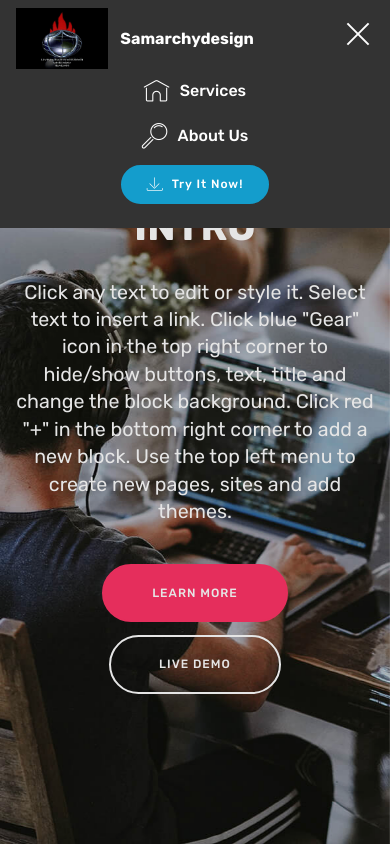
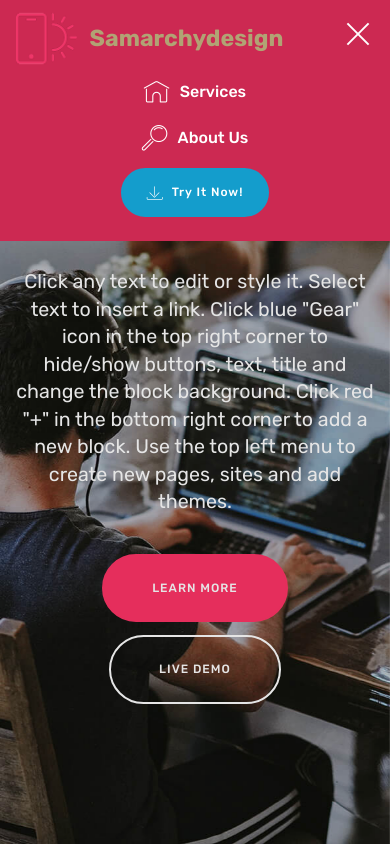
Before and after one commit to samielaser/mob, a plain HTML site: page index.html in a window 390 px wide. Both pictures are taken after a click on the button "Toggle navigation". Shown: the top 844 px of the page. Drawn offline with Linux system fonts and the light colour scheme; files whose address does not match are found by name.

Commit message:
create github pages

```diff
--- a/assets/mobirise/css/mbr-additional.css
+++ b/assets/mobirise/css/mbr-additional.css
@@ -35,10 +35,10 @@ body {
 }
 .display-4 {
   font-family: 'Rubik', sans-serif;
-  font-size: 1rem;
+  font-size: 2rem;
 }
 .display-4 > .mbr-iconfont {
-  font-size: 1.6rem;
+  font-size: 3.2rem;
 }
 .display-5 {
   font-family: 'Rubik', sans-serif;
@@ -71,9 +71,9 @@ body {
     line-height: calc( 1.4 * (1.7rem + (3 - 1.7) * ((100vw - 20rem) / (48 - 20))));
   }
   .display-4 {
-    font-size: 0.8rem;
-    font-size: calc( 1rem + (1 - 1) * ((100vw - 20rem) / (48 - 20)));
-    line-height: calc( 1.4 * (1rem + (1 - 1) * ((100vw - 20rem) / (48 - 20))));
+    font-size: 1.6rem;
+    font-size: calc( 1.35rem + (2 - 1.35) * ((100vw - 20rem) / (48 - 20)));
+    line-height: calc( 1.4 * (1.35rem + (2 - 1.35) * ((100vw - 20rem) / (48 - 20))));
   }
   .display-5 {
     font-size: 1.2rem;
@@ -1415,12 +1415,12 @@ body {
 }
 .cid-qTkzRZLJNu .navbar {
   padding: .5rem 0;
-  background: #333333;
+  background: #cc2952;
   transition: none;
   min-height: 77px;
 }
 .cid-qTkzRZLJNu .navbar-dropdown.bg-color.transparent.opened {
-  background: #333333;
+  background: #cc2952;
 }
 .cid-qTkzRZLJNu a {
   font-style: normal;
@@ -1504,7 +1504,7 @@ body {
   padding-bottom: 0;
 }
 .cid-qTkzRZLJNu .dropdown .dropdown-menu {
-  background: #333333;
+  background: #cc2952;
   display: none;
   position: absolute;
   min-width: 5rem;
@@ -1792,7 +1792,7 @@ body {
 }
 .cid-qTkzRZLJNu .nav-link:hover,
 .cid-qTkzRZLJNu .dropdown-item:hover {
-  color: #c1c1c1 !important;
+  color: #f7ed4a !important;
 }
 .cid-qTkA127IK8 {
   background-image: url("../../../assets/images/background4.jpg");
--- a/index.html
+++ b/index.html
@@ -6,10 +6,10 @@
   <meta http-equiv="X-UA-Compatible" content="IE=edge">
   <meta name="generator" content="Mobirise v4.10.5, mobirise.com">
   <meta name="viewport" content="width=device-width, initial-scale=1, minimum-scale=1">
-  <link rel="shortcut icon" href="assets/images/jossy-128x85.png" type="image/x-icon">
-  <meta name="description" content="We are motivated to building grapics in web designs, building designs and banners.">
+  <link rel="shortcut icon" href="assets/images/logo2.png" type="image/x-icon">
+  <meta name="description" content="">
 
-  <title>Samarchydesign</title>
+  <title>Home</title>
   <link rel="stylesheet" href="assets/web/assets/mobirise-icons/mobirise-icons.css">
   <link rel="stylesheet" href="assets/tether/tether.min.css">
   <link rel="stylesheet" href="assets/bootstrap/css/bootstrap.min.css">
@@ -40,29 +40,27 @@
         <div class="menu-logo">
             <div class="navbar-brand">
                 <span class="navbar-logo">
-                    <a href="https://samarchy.simdif.com">
-                         <img src="assets/images/jossy-128x85.png" alt="Samarchydesigns" title="" style="height: 3.8rem;">
+                    <a href="https://mobirise.com">
+                         <img src="assets/images/logo2.png" alt="Mobirise" style="height: 3.8rem;">
                     </a>
                 </span>
-                <span class="navbar-caption-wrap"><a class="navbar-caption text-white display-4" href="https://mobirise.com">
+                <span class="navbar-caption-wrap"><a class="navbar-caption text-danger display-4" href="https://mobirise.com">
                         Samarchydesign</a></span>
             </div>
         </div>
         <div class="collapse navbar-collapse" id="navbarSupportedContent">
-            <ul class="navbar-nav nav-dropdown" data-app-modern-menu="true">
-                <li class="nav-item">
-                    <a class="nav-link link text-white display-4" href="https://mobirise.com">
+            <ul class="navbar-nav nav-dropdown" data-app-modern-menu="true"><li class="nav-item">
+                    <a class="nav-link link text-white display-7" href="https://mobirise.com">
                         <span class="mbri-home mbr-iconfont mbr-iconfont-btn"></span>
                         Services
                     </a>
                 </li>
                 <li class="nav-item">
-                    <a class="nav-link link text-white display-4" href="https://mobirise.com">
+                    <a class="nav-link link text-white display-7" href="https://mobirise.com">
                         <span class="mbri-search mbr-iconfont mbr-iconfont-btn"></span>
                         About Us
                     </a>
-                </li>
-            </ul>
+                </li></ul>
             <div class="navbar-buttons mbr-section-btn">
                 <a class="btn btn-sm btn-primary display-4" href="https://mobirise.com">
                     <span class="mbri-save mbr-iconfont mbr-iconfont-btn "></span>
@@ -73,7 +71,7 @@
     </nav>
 </section>
 
-<section class="engine"><a href="https://mobirise.info">Mobirise</a></section><section class="cid-qTkA127IK8 mbr-fullscreen mbr-parallax-background" id="header2-1">
+<section class="engine"><a href="https://mobirise.info/q">free responsive web templates</a></section><section class="cid-qTkA127IK8 mbr-fullscreen mbr-parallax-background" id="header2-1">
 
 
 
```
Also changed, not shown: 1 other file.
